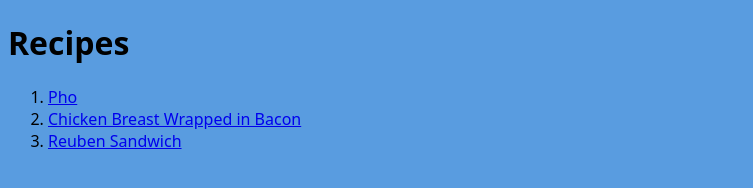
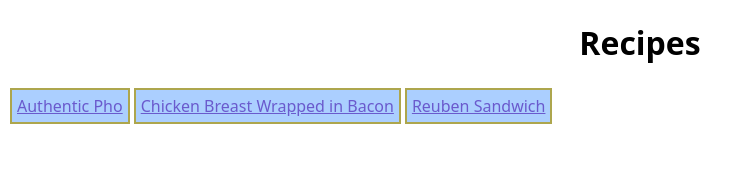
Before and after one commit to kim-minh/odin-recipes, a plain HTML site: page index.html in a window 1280 px wide. Shown: the whole page, without its empty margins (0-753 px from the left). Drawn offline with Linux system fonts and the light colour scheme.

Commit message:
Update design

```diff
--- a/index.html
+++ b/index.html
@@ -10,10 +10,10 @@
 
     <body>
         <h1 class="page-title">Recipes</h1>
-            <ol>
-                <li><a href="recipes/pho.html">Pho</a></li>
+            <ul class="tbc">
+                <li><a href="recipes/pho.html">Authentic Pho</a></li>
                 <li><a href="recipes/chicken-bacon.html">Chicken Breast Wrapped in Bacon</a></li>
                 <li><a href="recipes/reuben-sandwich.html">Reuben Sandwich</a></li>
-            </ol>
+            </ul>
     </body>
 </html>
--- a/styles.css
+++ b/styles.css
@@ -1,10 +1,29 @@
-body {
-    background-color:rgb(89, 156, 224);
-    font-family: system-ui, -apple-system, 'Open Sans', 'Helvetica Neue', sans-serif;
+html {
+    box-sizing: border-box;
+    font-family: system-ui, -apple-system, BlinkMacSystemFont, 'Segoe UI', Roboto, Oxygen, Ubuntu, Cantarell, 'Open Sans', 'Helvetica Neue', sans-serif;
 }
 
-.title {
+.page-title {
     text-align: center;
+}
+
+.tbc {
+    display: flex;
+    padding: 0px;
+    list-style: none;
+}
+
+a {
+    color: inherit;
+}
+
+.tbc li {
+    background-color:rgb(171, 207, 255);
+    color: slateblue;
+    text-align: center;
+    border: 2px solid rgb(173, 166, 77);
+    margin: 2px;
+    padding: 5px;
 }
 
 .credit {
@@ -13,10 +32,9 @@ body {
 
 img {
     display: block;
-    margin-left: auto;
-    margin-right: auto;
+    margin: auto;
     border-radius: 8px;
-    max-width: 50%;
-    max-height: 50%;
+    max-width: 40%;
+    max-height: 40%;
 
 }
```
Also changed, not shown: recipes/pho.html (+0 -3 lines).
